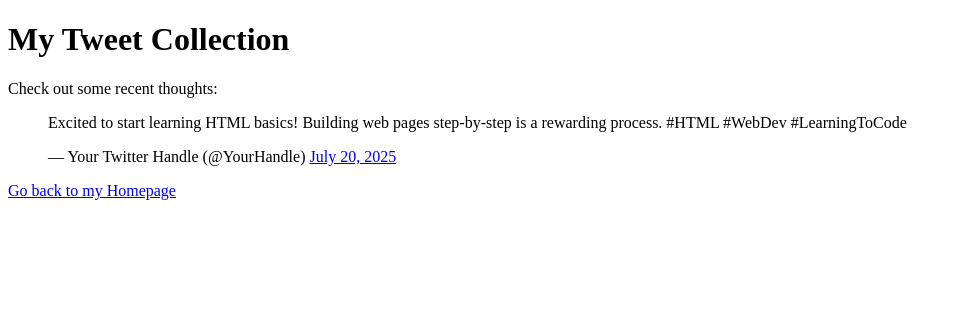
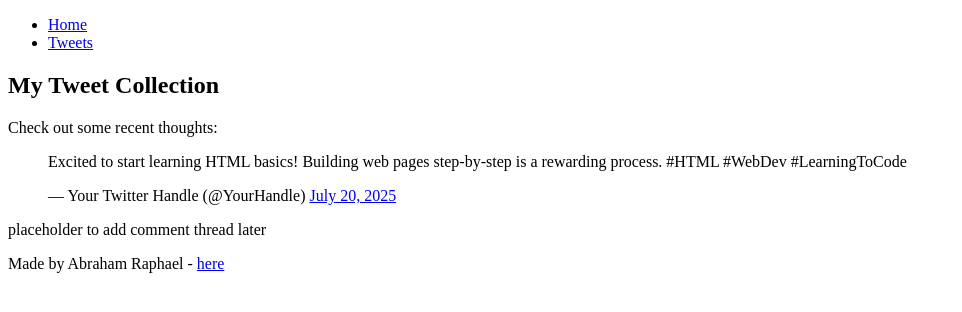
Before and after one commit to ralp001/My_First_Portfolio, a plain HTML site: page html_basic/tweets.html in a window 1280 px wide. Shown: the whole page, without its empty margins (0-962 px from the left). Drawn offline with Linux system fonts and the light colour scheme.

Commit message:
Refactor HTML files with consistent header, main, footer structure

```diff
--- a/html_basic/tweets.html
+++ b/html_basic/tweets.html
@@ -6,12 +6,31 @@
     <title>My Tweets Page</title>
 </head>
 <body>
-<h1>My Tweet Collection</h1>
-    <p>Check out some recent thoughts:</p>
+<body>
+    <header>
+        <nav>
+            <ul>
+                <li><a href="index.html">Home</a></li>
+                <li><a href="tweets.html">Tweets</a></li>
+            </ul>
+        </nav>
+    </header>
 
-    <blockquote class="twitter-tweet"><p lang="en" dir="ltr">Excited to start learning HTML basics! Building web pages step-by-step is a rewarding process. #HTML #WebDev #LearningToCode</p>&mdash; Your Twitter Handle (@YourHandle) <a href="https://twitter.com/YourHandle/status/1234567890">July 20, 2025</a></blockquote> <script async src="https://platform.twitter.com/widgets.js" charset="utf-8"></script>
-    <p>
-        <a href="index.html">Go back to my Homepage</a>
-    </p>
+    <main>
+        <article>
+            <h1>My Tweet Collection</h1>
+            <p>Check out some recent thoughts:</p>
+
+            <blockquote class="twitter-tweet"><p lang="en" dir="ltr">Excited to start learning HTML basics! Building web pages step-by-step is a rewarding process. #HTML #WebDev #LearningToCode</p>&mdash; Your Twitter Handle (@YourHandle) <a href="https://twitter.com/YourHandle/status/1234567890">July 20, 2025</a></blockquote> <script async src="https://platform.twitter.com/widgets.js" charset="utf-8"></script>
+            </article>
+        <aside>
+            <p>placeholder to add comment thread later</p>
+        </aside>
+    </main>
+
+    <footer>
+        <p>Made by Abraham Raphael - <a href="https://github.com/ralp001/" target="_blank">here</a></p>
+    </footer>
+</body>
 </body>
 </html>
```
Also changed, not shown: html_basic/index.html (+22 -11 lines).
